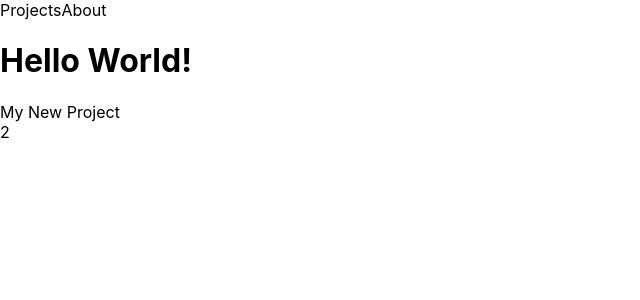
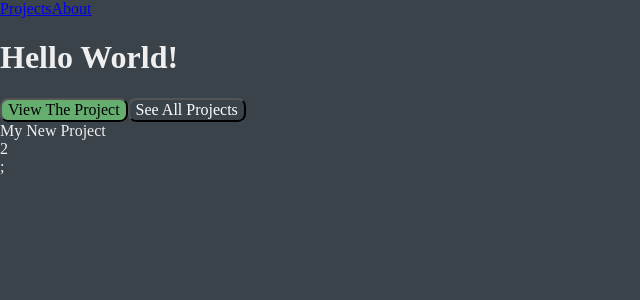
Before and after one commit to CarlinCharge/carl-conroy-dot-com, a Next.js app: page / in a window 1280 px wide. Shown: the top 300 px of the page, without its empty margins (0-640 px from the left). Built offline with nearby package versions, Linux system fonts and the light colour scheme.

Commit message:
updated homepage with styles

```diff
--- a/package.json
+++ b/package.json
@@ -11,11 +11,12 @@
     "next": "12.0.4",
     "react": "17.0.2",
     "react-dom": "17.0.2",
-    "styled-components": "^5.3.3"
+    "styled-components": "^5.3.6"
   },
   "devDependencies": {
     "@types/node": "16.11.10",
     "@types/react": "17.0.36",
+    "@types/styled-components": "^5.1.26",
     "eslint": "7.32.0",
     "eslint-config-next": "12.0.4",
     "typescript": "4.5.2"
--- /dev/null
+++ b/src/components/Button/Button.styled.tsx
@@ -0,0 +1,18 @@
+import styled from "styled-components";
+
+export interface IButtonProps {
+  variant: "primary | secondary";
+}
+
+export const ButtonGreen = styled.button`
+  background-color: #66ad70;
+  border-radius: 8.27px;
+  box-sizing: border-box;
+  font-size: 16px;
+  font-family: "Montserrat";
+`;
+
+export const ButtonBlack = styled(ButtonGreen)`
+  background-color: #3b434a;
+  color: white;
+`;
--- a/src/components/Layout/index.tsx
+++ b/src/components/Layout/index.tsx
@@ -1,5 +1,7 @@
 import Nav from "components/Nav";
 import { ReactNode } from "react";
+import { Global } from "./styles";
+import styled from "styled-components";
 
 interface Props {
   children: ReactNode;
@@ -7,10 +9,10 @@ interface Props {
 
 const Layout = ({ children }: Props) => {
   return (
-    <div>
+    <Global>
       <Nav />
       {children}
-    </div>
+    </Global>
   );
 };
 
--- a/src/components/Layout/styles.tsx
+++ b/src/components/Layout/styles.tsx
@@ -0,0 +1,15 @@
+import styled from "styled-components";
+
+export const Global = styled.div`
+  html {
+    margin: 0;
+    padding: 0;
+    background-color: "#323334";
+  }
+
+  body {
+    margin: 0;
+    padding: 0;
+    background-color: "#323334";
+  }
+`;
--- /dev/null
+++ b/src/components/Link.styled.tsx
@@ -0,0 +1,22 @@
+import styled from "styled-components";
+import NextLink from "next/link";
+
+export const StyledLink = styled(NextLink)`
+  &:hover {
+    color: #9fffcb;
+    transition: 0.3s;
+    opacity: 1;
+    text-decoration: underline;
+  }
+  &:visited {
+    color: #efefef;
+  }
+  font-family: Montserrat;
+  font-style: normal;
+  font-weight: normal;
+  font-size: 36px;
+  line-height: 165%;
+  text-decoration: none;
+  text-align: center;
+  color: #efefef;
+`;
--- a/src/components/Nav/index.tsx
+++ b/src/components/Nav/index.tsx
@@ -1,18 +1,19 @@
 import React from "react";
 import menuItems, { MenuItem } from "./menuItems";
-import Link from "next/link";
+import { StyledLink } from "components/Link.styled";
+import { NavStyled } from "./styles";
 
 const Nav = () => {
   return (
-    <nav>
+    <NavStyled>
       {menuItems.map((item: MenuItem, index: number) => {
         return (
-          <Link href={item.url}>
+          <StyledLink href={item.url}>
             <a>{item.title}</a>
-          </Link>
+          </StyledLink>
         );
       })}
-    </nav>
+    </NavStyled>
   );
 };
 export default Nav;
--- /dev/null
+++ b/src/components/Nav/styles.tsx
@@ -0,0 +1,10 @@
+import styled from "styled-components";
+
+export const NavStyled = styled.nav`
+  display: flex;
+  @media (max-width: 768px) {
+    display: flex;
+    justify-content: space-around;
+    flex-flow: column nowrap;
+  }
+`;
--- a/src/pages/_app.tsx
+++ b/src/pages/_app.tsx
@@ -1,8 +1,32 @@
-import '../styles/globals.css'
-import type { AppProps } from 'next/app'
+import type { AppProps } from "next/app";
+import { createGlobalStyle } from "styled-components";
+
+const GlobalStyle = createGlobalStyle`
+  html {
+    margin: 0;
+    padding: 0;
+    font-family: "Montserrat"
+
+  }
+  body {
+    margin: 0;
+    padding: 0;
+    background-color: #3B434A;
+    color: #EFEFEF;
+    height: 100vh;
+    width:100vw;
+    overflow-x: hidden;
+
+  }
+`;
 
 function MyApp({ Component, pageProps }: AppProps) {
-  return <Component {...pageProps} />
+  return (
+    <>
+      <GlobalStyle />
+      <Component {...pageProps} />;
+    </>
+  );
 }
 
-export default MyApp
+export default MyApp;
--- a/src/pages/index.tsx
+++ b/src/pages/index.tsx
@@ -1,11 +1,14 @@
 import type { NextPage } from "next";
 import Project from "components/Project";
 import Layout from "components/Layout";
+import { ButtonBlack, ButtonGreen } from "components/Button/Button.styled";
 
 const Home: NextPage = () => {
   return (
     <Layout>
       <h1>Hello World!</h1>
+      <ButtonGreen>View The Project</ButtonGreen>
+      <ButtonBlack>See All Projects</ButtonBlack>
       <Project title="My New Project" />
     </Layout>
   );
--- /dev/null
+++ b/src/styles/Colors.tsx
@@ -0,0 +1 @@
+export const Black = "#323334";
```
Also changed, not shown: 1 other file (tests, documents, lock files or other folders).
